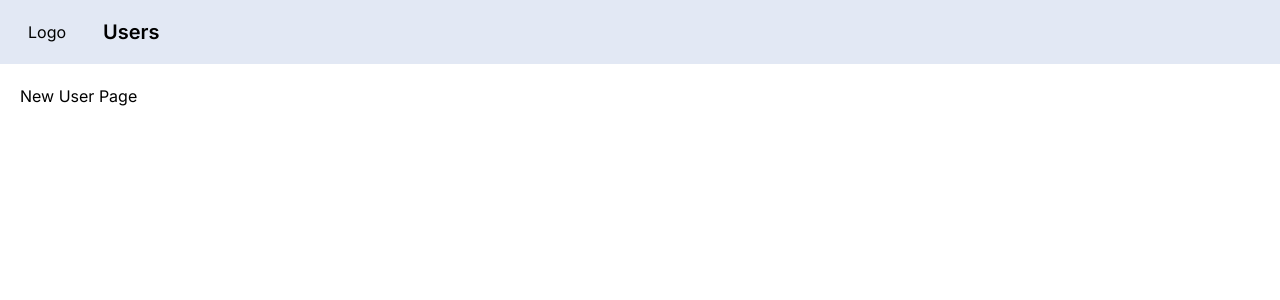
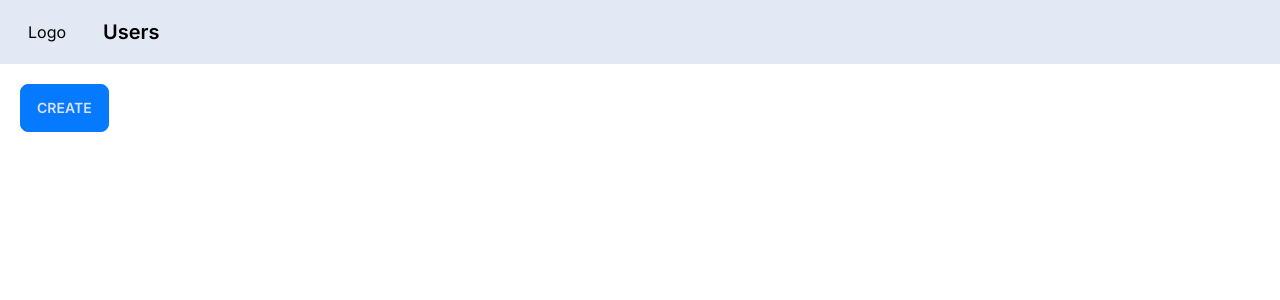
Before and after one commit to hamedhamzeh/my-next-playground, a Next.js app: page /users/new in a window 1280 px wide. Shown: the top 300 px of the page. Built offline with nearby package versions, Linux system fonts and the light colour scheme.

Commit message:
Programmatic navigation

```diff
--- a/app/users/new/page.tsx
+++ b/app/users/new/page.tsx
@@ -1,7 +1,14 @@
+"use client";
+import { useRouter } from "next/navigation";
 import React from "react";
 
 const NewUserPage = () => {
-    return <div>New User Page</div>;
+    const router = useRouter();
+    return (
+        <button className="btn btn-primary" onClick={() => router.push("/users")}>
+            Create
+        </button>
+    );
 };
 
 export default NewUserPage;
--- a/app/users/page.tsx
+++ b/app/users/page.tsx
@@ -1,5 +1,6 @@
 import React from "react";
 import UserTable from "./UserTable";
+import Link from "next/link";
 
 interface Props {
     searchParams: { sortOrder: string };
@@ -9,6 +10,9 @@
     return (
         <>
             <h1>Users</h1>
+            <Link href="/users/new" className="btn">
+                New user
+            </Link>
             <UserTable sortOrder={sortOrder} />
         </>
     );
```
